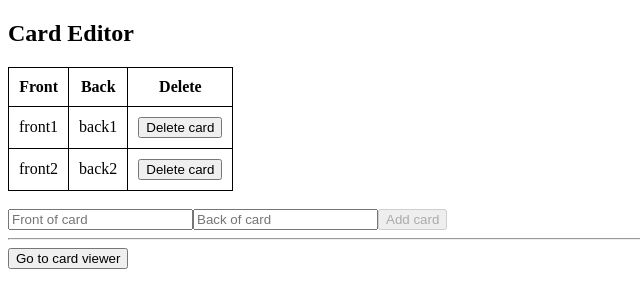
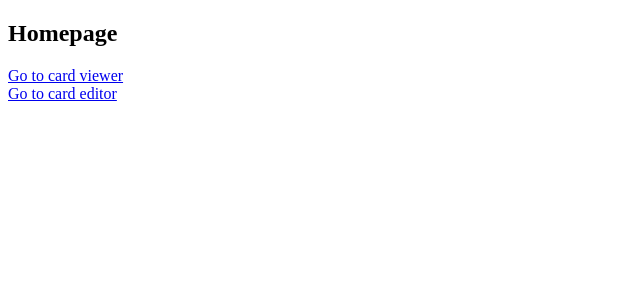
Before and after one commit to AlanWang610/bootcamp-flashcards, a React (Create React App) app: page / in a window 1280 px wide. Shown: the top 308 px of the page, without its empty margins (0-640 px from the left). Built offline with nearby package versions, Linux system fonts and the light colour scheme.

Commit message:
Bookcamp 3 Part 1

```diff
--- a/package.json
+++ b/package.json
@@ -8,6 +8,7 @@
     "@testing-library/user-event": "^13.5.0",
     "react": "^18.2.0",
     "react-dom": "^18.2.0",
+    "react-router-dom": "^6.4.5",
     "react-scripts": "5.0.1",
     "web-vitals": "^2.1.4"
   },
--- a/src/App.js
+++ b/src/App.js
@@ -1,6 +1,8 @@
 import React from 'react';
 import CardEditor from './CardEditor';
 import CardViewer from './CardViewer';
+import Homepage from './Homepage';
+import { Routes, Route } from 'react-router-dom';
 
 class App extends React.Component {
   constructor(props) {
@@ -10,7 +12,6 @@
         { front: 'front1', back: 'back1' },
         { front: 'front2', back: 'back2' },
       ],
-      editor: true,
     };
   }
 
@@ -25,24 +26,24 @@
     this.setState({ cards });
   };
 
-  switchMode = () => this.setState({ editor: !this.state.editor });
-
   render() {
-    if (this.state.editor) {
-      return (
+    const cardEditor =
       <CardEditor
       addCard={this.addCard}
       cards={this.state.cards}
       deleteCard={this.deleteCard}
-          switchMode={this.switchMode}
-        />
-      );
-    } else {
-      return <CardViewer
-        switchMode={this.switchMode}
+    />;
+    const cardViewer =
+      <CardViewer
       cards={this.state.cards}
     />;
-    }
+    return (
+      <Routes>
+        <Route path="/" element={<Homepage/>}/>
+        <Route path="/editor" element={cardEditor}/>
+        <Route path="/viewer" element={cardViewer}/>
+      </Routes>
+    );
   }
 }
 
--- a/src/CardEditor.js
+++ b/src/CardEditor.js
@@ -1,5 +1,6 @@
 import React from 'react';
 import './CardEditor.css';
+import {Link} from 'react-router-dom';
 class CardEditor extends React.Component {
   constructor(props) {
     super(props);
@@ -56,7 +57,7 @@
         />
         <button onClick={this.addCard} disabled={this.state.front === '' || this.state.back === ''}>Add card</button>
         <hr />
-        <button onClick={this.props.switchMode}>Go to card viewer</button>
+        <Link to="/viewer">Go to card viewer</Link>
       </div>
     );
   }
--- a/src/CardViewer.js
+++ b/src/CardViewer.js
@@ -1,10 +1,11 @@
 import React from 'react';
+import {Link} from 'react-router-dom';
 
 class CardViewer extends React.Component {
 
     constructor(props) {
         super(props);
-        this.state = {index: 0, total: 20, flip: 0};
+        this.state = {index: 0, total: this.props.cards.length - 1, flip: 0};
       }
 
     nextCard = () => {
@@ -36,7 +37,7 @@
         <button onClick={this.prevCard} disabled={this.state.index === 0}>Prev</button>
         <button onClick={this.nextCard} disabled={this.state.index === this.state.total}>Next</button>
         <hr />
-        <button onClick={this.props.switchMode}>Go to card editor</button>
+        <Link to="/editor">Go to card editor</Link>
       </div>
     );
   }
--- /dev/null
+++ b/src/Homepage.js
@@ -0,0 +1,18 @@
+import React from 'react';
+import {Link} from 'react-router-dom';
+
+class Homepage extends React.Component{
+
+    render() {
+        return(
+            <div>
+            <h2>Homepage</h2>
+            <><Link to="/viewer">Go to card viewer</Link>
+            <br></br>
+            <Link to="/editor">Go to card editor</Link></>
+            </div>
+        );
+    }
+}
+
+export default Homepage;
--- a/src/index.js
+++ b/src/index.js
@@ -1,5 +1,11 @@
 import React from 'react';
 import ReactDOM from 'react-dom';
 import App from './App';
+import { BrowserRouter } from "react-router-dom";
 
-ReactDOM.render(<App />, document.getElementById('root'));
+ReactDOM.render(
+    <BrowserRouter>
+        <App />
+    </BrowserRouter>,
+    document.getElementById('root')
+);
```
Also changed, not shown: firebase.json (added), 2 other files (tests, documents, lock files or other folders). Lines whose indentation alone changed are shown as unchanged.
